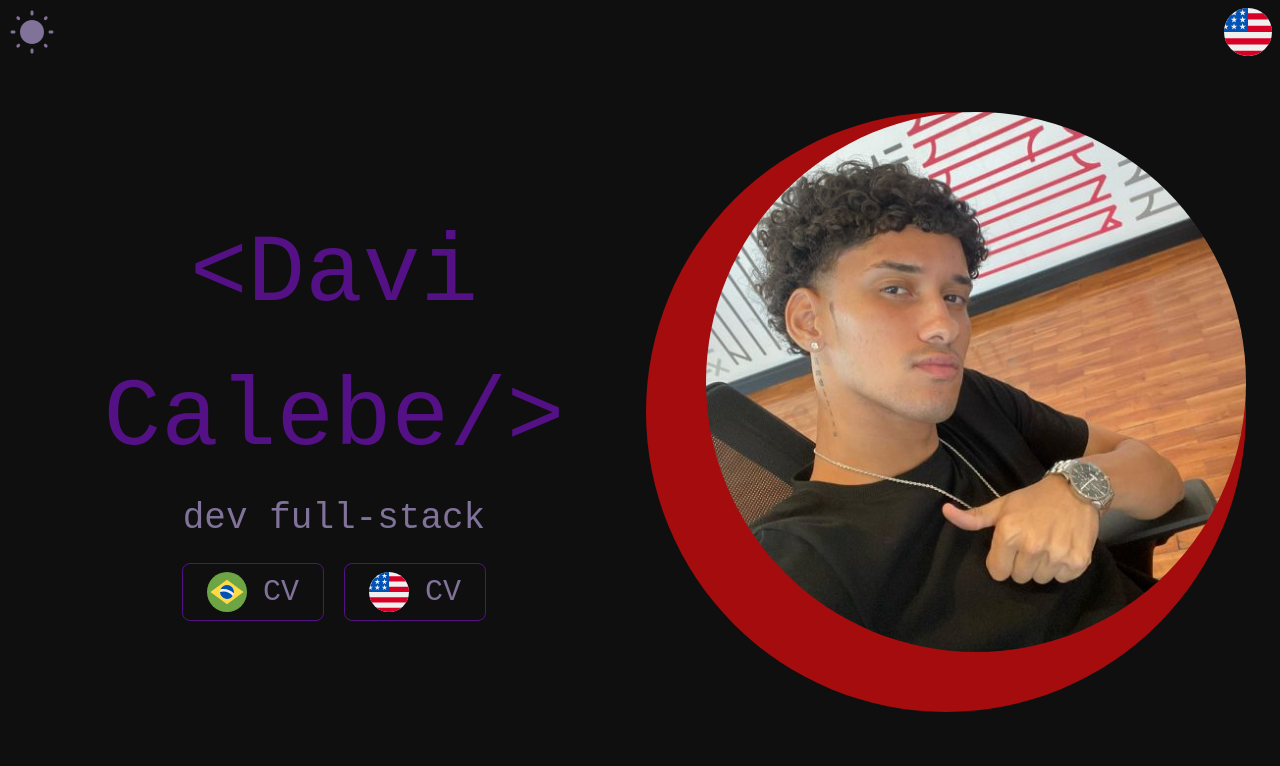
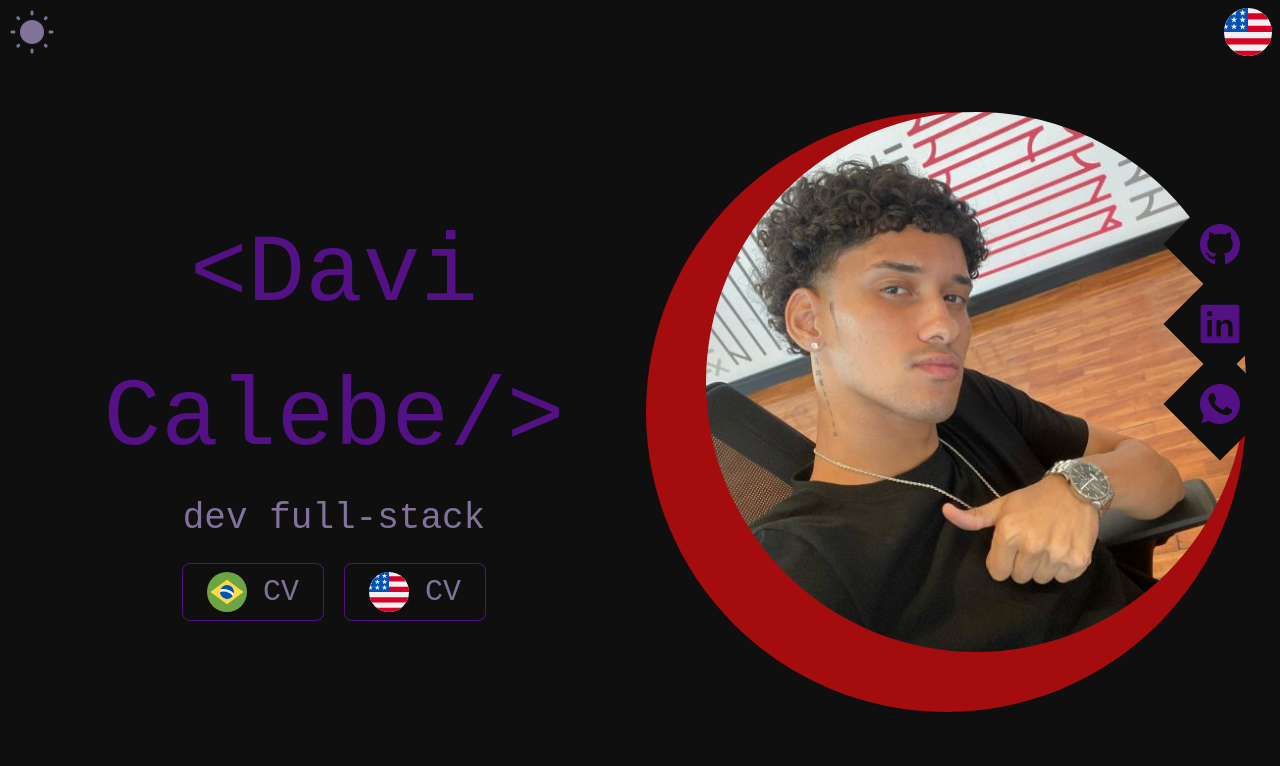
Before and after one commit to DaviCalebe/portfolio, a React (Vite) app in the folder app/: page / in a window 1280 px wide. Shown: the top 766 px of the page. Built offline with nearby package versions, Linux system fonts and the light colour scheme.

Commit message:
feat: social media links

```diff
--- a/app/src/App.tsx
+++ b/app/src/App.tsx
@@ -5,12 +5,14 @@ import About from './sections/about';
 import Timeline from './sections/timeline';
 import Projects from './sections/projects';
 import Contact from './sections/contact';
+import { SocialMedias } from './components/social-medias';
 
 function App() {
 
   return (
     <main>
       <ToggleNav />
+      <SocialMedias />
       <Intro />
       <About />
       <Timeline />
--- /dev/null
+++ b/app/src/components/social-medias.tsx
@@ -0,0 +1,21 @@
+import github from "../assets/github.svg";
+import linkedin from "../assets/linkedin.svg";
+import whatsapp from "../assets/whatsapp.svg";
+
+export const SocialMedias = () => {
+    return (
+        <aside className="sticky top-0 z-[9999]">
+            <div className="absolute top-30 z-[9999] right-0 flex flex-col p-5">
+                <div className="bg-base p-5 rotate-45">
+                    <img src={github} alt="github" className="relative z-50 w-10 -rotate-45 hover:scale-150" />
+                </div>
+                <div className="bg-base p-5 rotate-45">
+                    <img src={linkedin} alt="linkedin" className="relative z-50 w-10 -rotate-45 hover:scale-150" />
+                </div>
+                <div className="bg-base p-5 rotate-45">
+                    <img src={whatsapp} alt="whatsapp" className="relative z-50 w-10 -rotate-45 hover:scale-150" />
+                </div>
+            </div>
+        </aside>
+    )
+}
--- a/app/src/sections/about.tsx
+++ b/app/src/sections/about.tsx
@@ -1,7 +1,7 @@
 const About = () => {
   return (
       <section className="relative flex justify-center min-h-[55rem] h-auto overflow-hidden bg-[#C6B7CE]">
-          <svg className="absolute top-0 -mt-px z-5 rotate-180 text-base" data-name="Layer 1" xmlns="http://www.w3.org/2000/svg" viewBox="0 0 1200 120" preserveAspectRatio="none">
+          <svg className="absolute top-0 -mt-px z-10 rotate-180 text-base" data-name="Layer 1" xmlns="http://www.w3.org/2000/svg" viewBox="0 0 1200 120" preserveAspectRatio="none">
               <path d="M600,112.77C268.63,112.77,0,65.52,0,7.23V120H1200V7.23C1200,65.52,931.37,112.77,600,112.77Z" fill="currentColor"></path>
           </svg>
 
@@ -15,14 +15,14 @@ const About = () => {
           </svg>
 
           <div className="relative flex flex-col items-center self-center gap-19 text-center">
-              <h1 className="text-5xl font-semibold max-w-[800px] z-5">SOBRE MIM</h1>
+              <h1 className="text-5xl font-semibold max-w-[800px] z-10">SOBRE MIM</h1>
 
-              <p className="text-3xl font-medium max-w-[800px] z-5">Lorem ipsum dolor sit amet consectetur adipisicing elit. Sit aperiam eaque ea nobis tempora impedit perspiciatis nesciunt consectetur magnam numquam, necessitatibus aliquam illo libero ratione eligendi nemo voluptatibus et facere.</p>
+              <p className="text-3xl font-medium max-w-[800px] z-10">Lorem ipsum dolor sit amet consectetur adipisicing elit. Sit aperiam eaque ea nobis tempora impedit perspiciatis nesciunt consectetur magnam numquam, necessitatibus aliquam illo libero ratione eligendi nemo voluptatibus et facere.</p>
 
-              <p className="text-3xl font-medium max-w-[800px] z-5">Lorem ipsum dolor sit amet consectetur adipisicing elit. Sit aperiam eaque ea nobis tempora impedit perspiciatis nesciunt consectetur magnam numquam, necessitatibus aliquam illo libero ratione eligendi nemo voluptatibus et facere.</p>
+              <p className="text-3xl font-medium max-w-[800px] z-10">Lorem ipsum dolor sit amet consectetur adipisicing elit. Sit aperiam eaque ea nobis tempora impedit perspiciatis nesciunt consectetur magnam numquam, necessitatibus aliquam illo libero ratione eligendi nemo voluptatibus et facere.</p>
           </div>
 
-          <svg className="absolute bottom-0 -mb-px z-5 text-base" data-name="Layer 1" xmlns="http://www.w3.org/2000/svg" viewBox="0 0 1200 120" preserveAspectRatio="none">
+          <svg className="absolute bottom-0 -mb-px z-10 text-base" data-name="Layer 1" xmlns="http://www.w3.org/2000/svg" viewBox="0 0 1200 120" preserveAspectRatio="none">
               <path d="M600,112.77C268.63,112.77,0,65.52,0,7.23V120H1200V7.23C1200,65.52,931.37,112.77,600,112.77Z" fill="currentColor"></path>
           </svg>
       </section>
```
